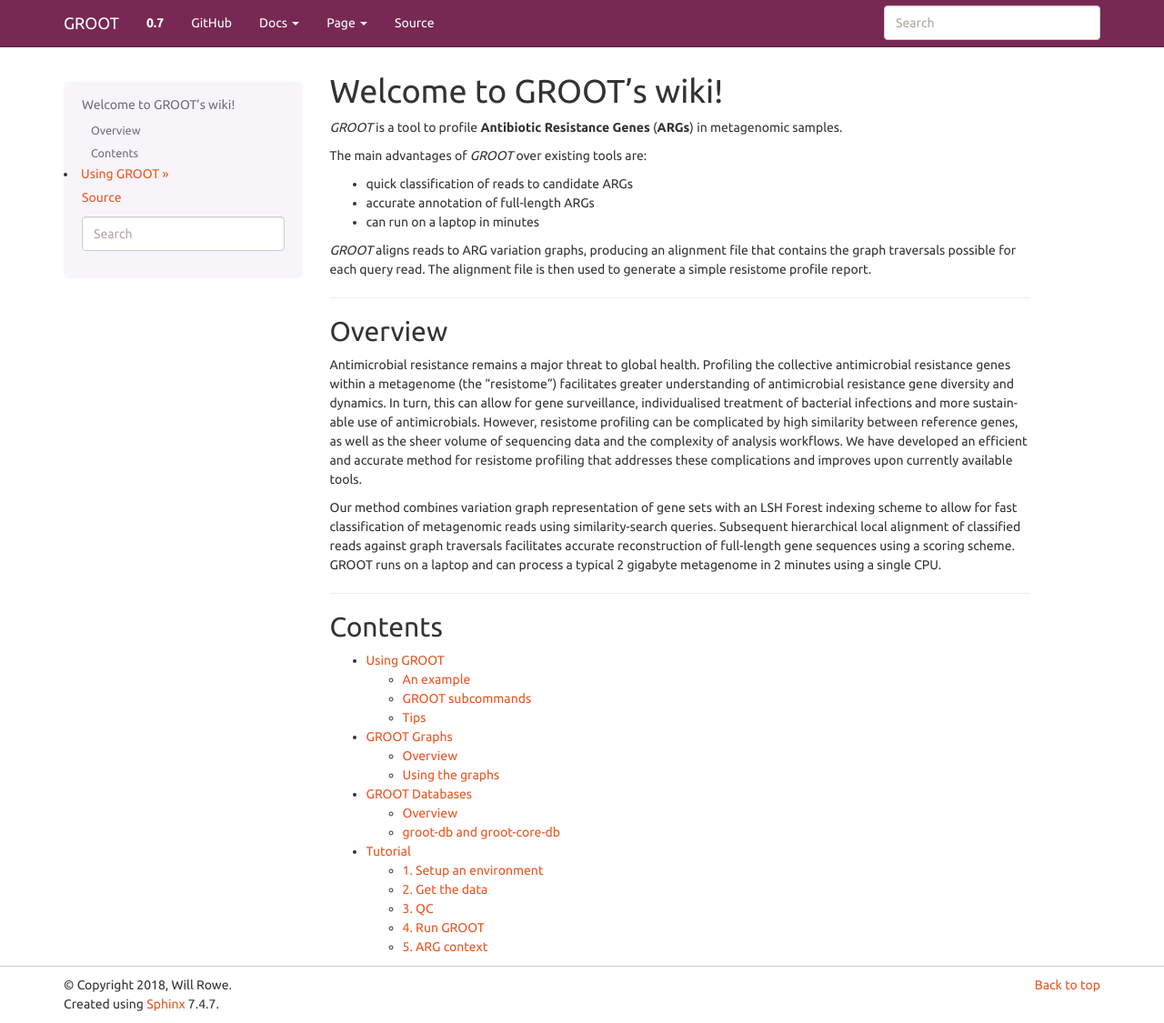
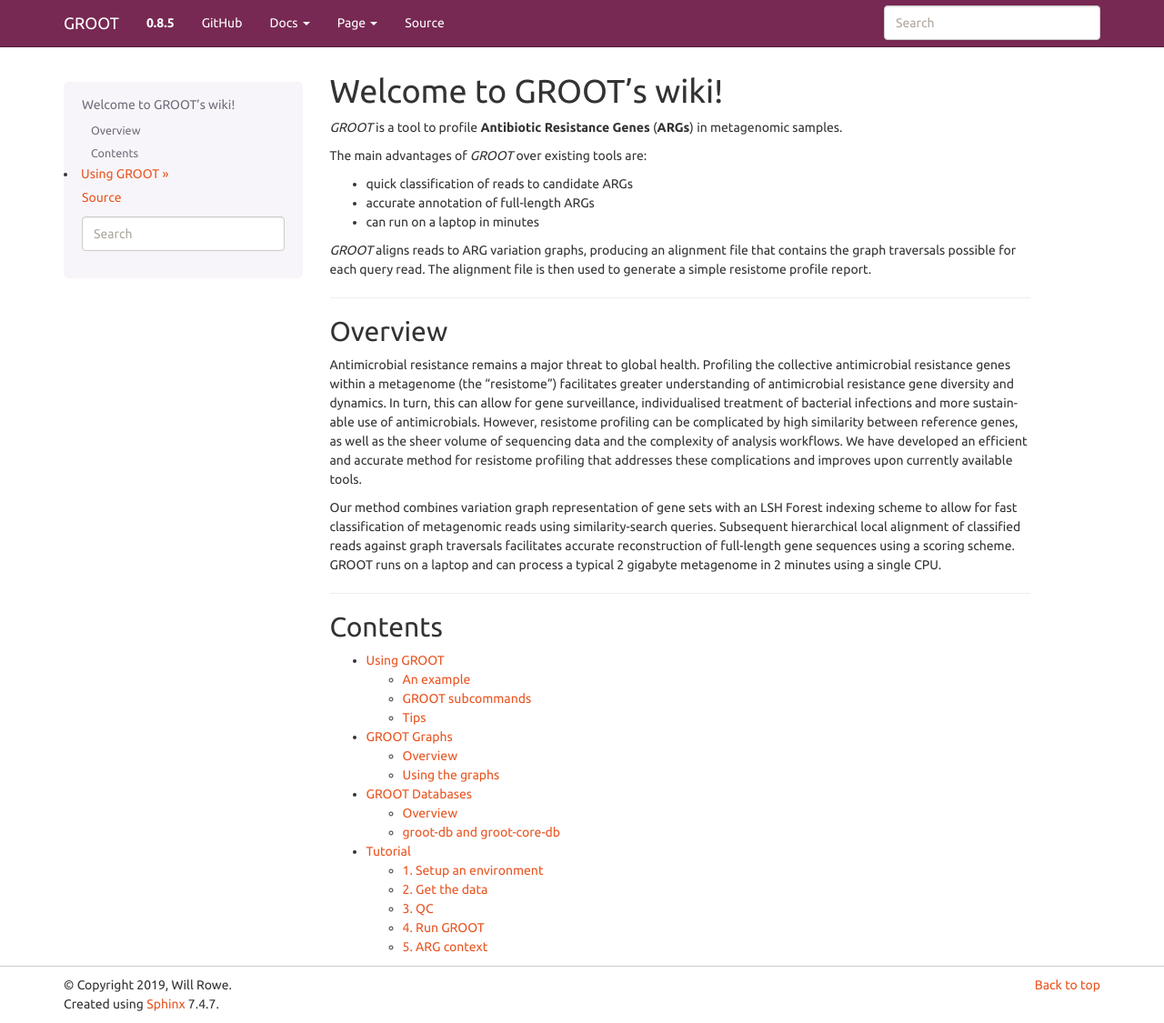
Before and after one commit to will-rowe/groot, a Sphinx documentation site: the page built from docs/index.rst, in a window 1280 px wide and 1125 px high. Shown: the whole window at 91% size. Built offline with Sphinx 7.4.7, drawn with Linux system fonts in a browser that asks for light colours.

Commit message:
updating docs with fix for issue #21

```diff
--- a/docs/conf.py
+++ b/docs/conf.py
@@ -26,13 +26,13 @@
 # -- Project information -----------------------------------------------------
 
 project = 'GROOT'
-copyright = '2018, Will Rowe'
+copyright = '2019, Will Rowe'
 author = 'Will Rowe'
 
 # The short X.Y version
-version = '0.7'
+version = '0.8.5'
 # The full version, including alpha/beta/rc tags
-release = '0.7'
+release = '0.8.5'
 
 
 # -- General configuration ---------------------------------------------------
```
Also changed, not shown: docs/tutorial.md (+1 -1 lines).
